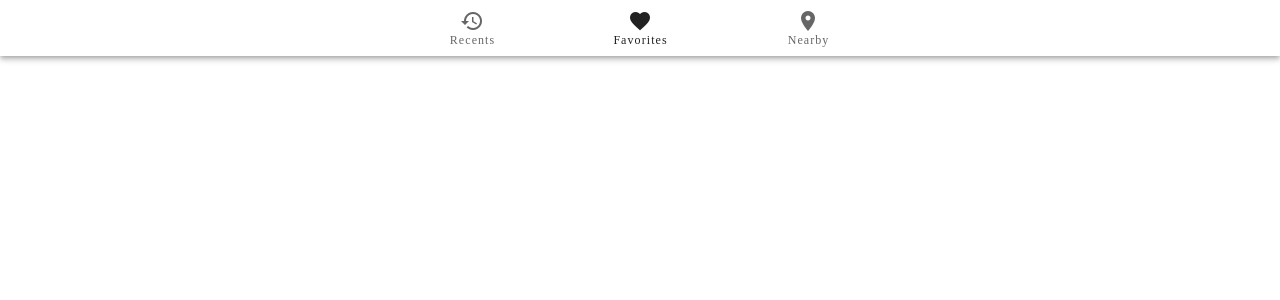
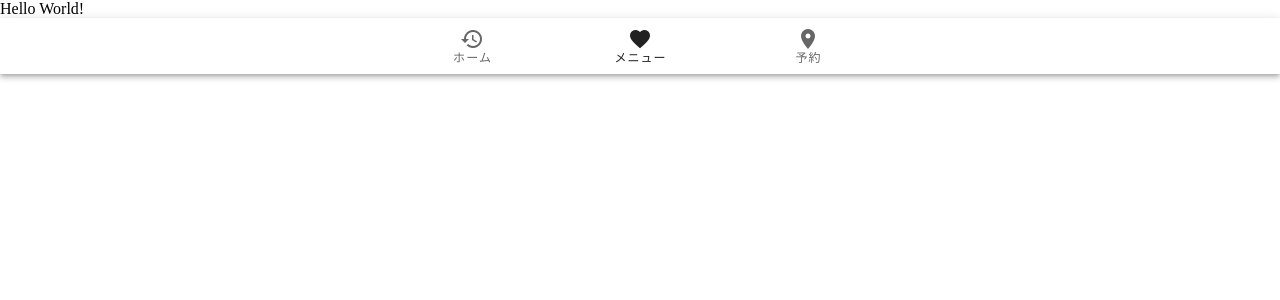
Before and after one commit to Hiroki-08/Human_Information_System_TCU, a Vue app: page / in a window 1280 px wide. Shown: the top 300 px of the page. Built offline with nearby package versions, Linux system fonts and the light colour scheme.

Commit message:
色つかない…

```diff
--- a/src/App.vue
+++ b/src/App.vue
@@ -1,17 +1,21 @@
 <template>
     <div>
-        <Homeview></Homeview>
+        <HomeView></HomeView>
+        <NaviBar></NaviBar>
+
     </div>
 </template>
 
 <script>
-import Homeview from '@/views/HomeView.vue';
+import NaviBar from '@/components/NaviBar.vue';
+import HomeView from "@/views/HomeView.vue"
 
 export default {
     name: 'App',
-    components: { // App.vue（ここ）のtemplateタグ内で使うコンポーネントを指定する
-        Homeview
-    },
+    components: {
+    NaviBar,
+    HomeView
+},
     data: () => ({
     }),
 };
--- /dev/null
+++ b/src/components/NaviBar.vue
@@ -0,0 +1,39 @@
+<template>
+  <v-bottom-navigation
+    :value="value"
+    color="orange"
+    grow
+  >
+    <v-btn>
+      <span>ホーム</span>
+
+      <v-icon>mdi-history</v-icon>
+    </v-btn>
+
+    <v-btn>
+      <span>メニュー</span>
+
+      <v-icon>mdi-heart</v-icon>
+    </v-btn>
+
+    <v-btn>
+      <span>予約</span>
+
+      <v-icon>mdi-map-marker</v-icon>
+    </v-btn>
+
+  </v-bottom-navigation>
+</template>
+
+<script>
+export default {
+  name: "NavBar",
+  components: {
+
+  },
+  data: () => ({ value: 1 }),
+}
+</script>
+
+<style scoped>
+</style>
--- a/src/router/index.js
+++ b/src/router/index.js
@@ -1,13 +1,13 @@
 import Vue from 'vue'
 import VueRouter from 'vue-router'
-import HomeView from '@/views/HomeView.vue'
+import HomeView from '@/views/HomeView'
 
 Vue.use(VueRouter)
 
 const routes = [
   {
     path: '/',
-    name: 'home',
+    name: 'HomeView',
     component: HomeView
   },
   {
--- a/src/views/HomeView.vue
+++ b/src/views/HomeView.vue
@@ -1,39 +1,13 @@
 <template>
-  <v-bottom-navigation
-    :value="value"
-    color="teal"
-    grow
-  >
-    <!-- これNavBar.vueとかにしてcomponents/に入れたほうがよくないか -->
-    <v-btn>
-      <span>Recents</span>
-
-      <v-icon>mdi-history</v-icon>
-    </v-btn>
-
-    <v-btn>
-      <span>Favorites</span>
-
-      <v-icon>mdi-heart</v-icon>
-    </v-btn>
-
-    <v-btn>
-      <span>Nearby</span>
-
-      <v-icon>mdi-map-marker</v-icon>
-    </v-btn>
-  </v-bottom-navigation>
+    <div>Hello World!</div>
 </template>
 
 <script>
 export default {
-  name: "HomePage",
+  name: "HomeView",
   components: {
 
   },
   data: () => ({ value: 1 }),
 }
 </script>
-
-<style scoped>
-</style>
```
